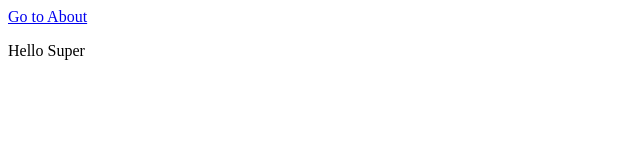
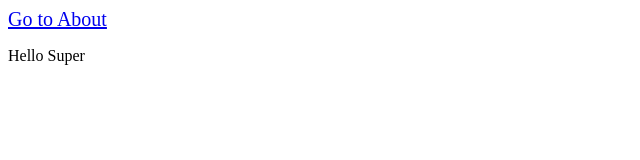
Before and after one commit to joe83/super-next-js, a Next.js app: page / in a window 1280 px wide. Shown: the top 160 px of the page, without its empty margins (0-640 px from the left). Built offline with nearby package versions, Linux system fonts and the light colour scheme.

Commit message:
add test style to link

```diff
--- a/pages/index.js
+++ b/pages/index.js
@@ -3,7 +3,7 @@ import Link from 'next/link'
 const Index = () => (
   <div>
     <Link href='/about'>
-      <a>Go to About</a>
+      <a style={{ fontSize: 20 }}>Go to About</a>
     </Link>
       <p>Hello Super</p>
   </div>
```
